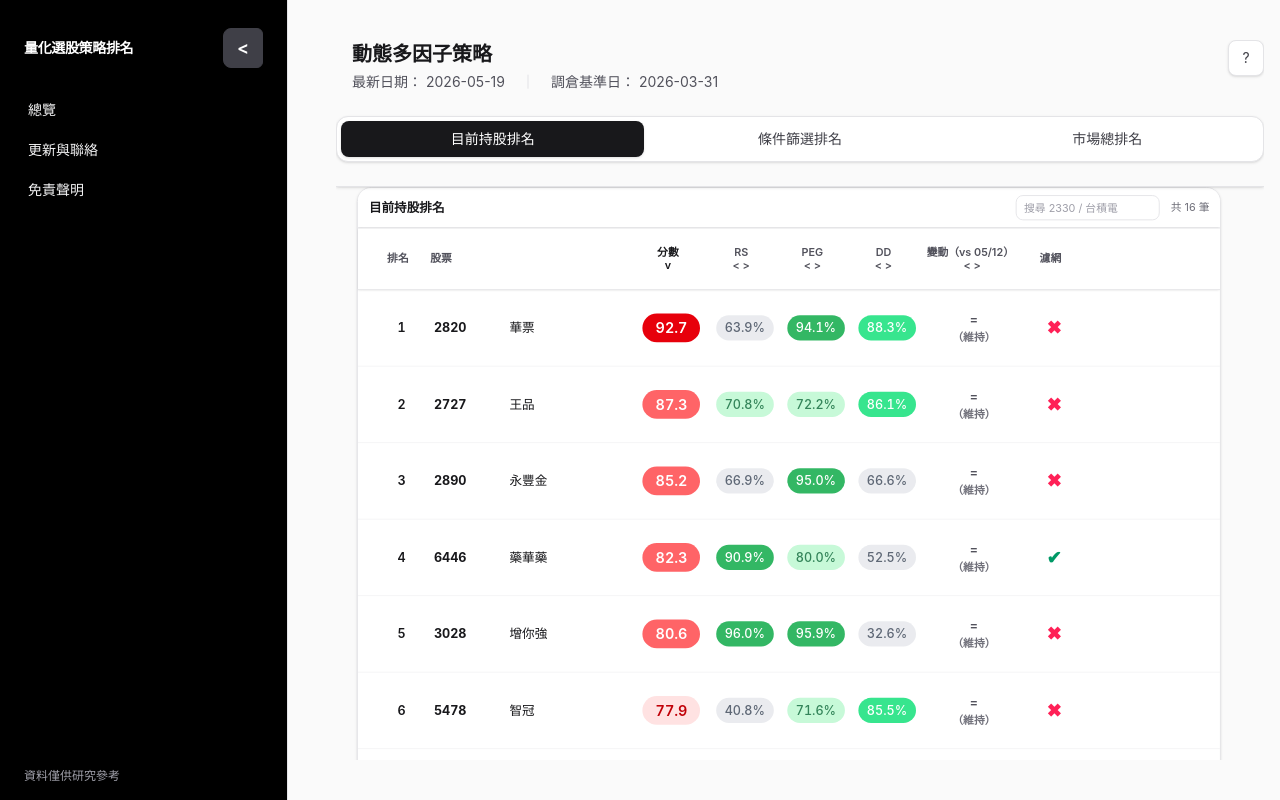
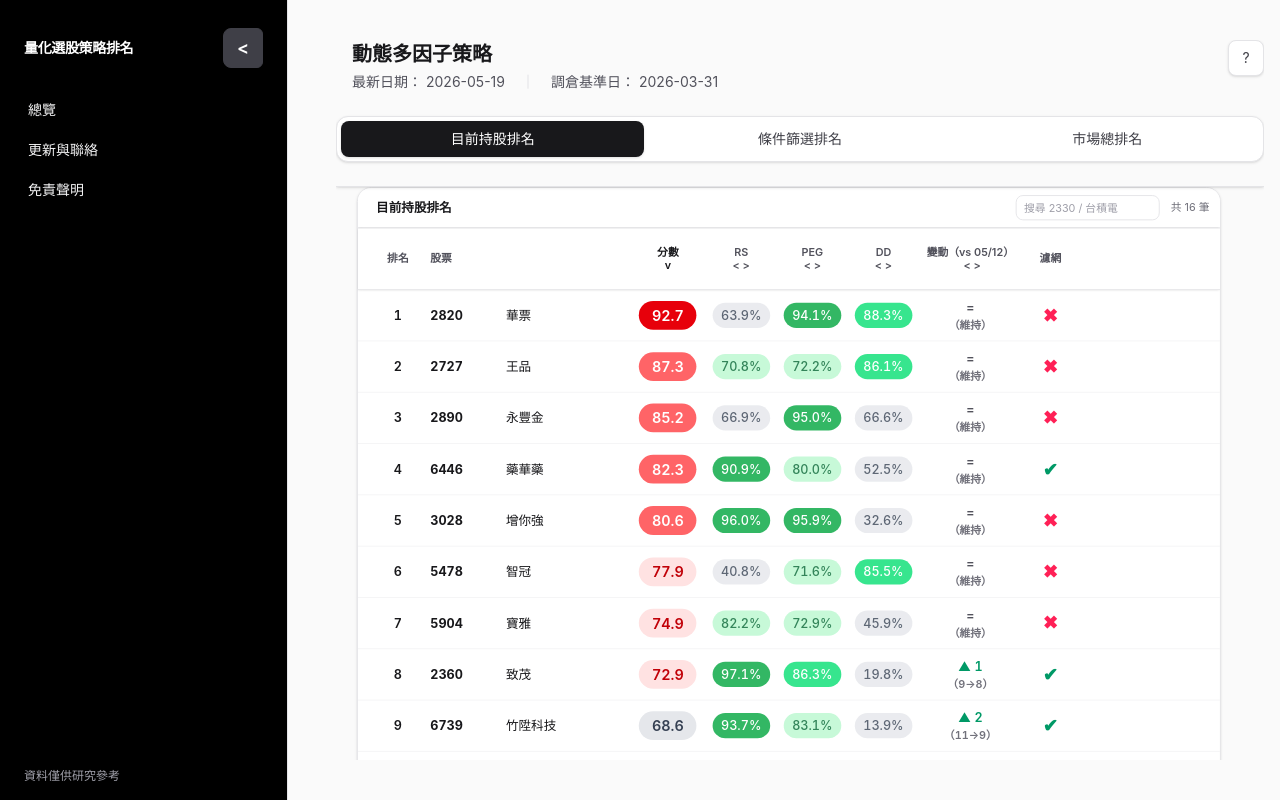
Before and after one commit to amu-0713/my-stock-rank, a React (Vite) app: page /strategy/1 in a window 1280 px wide. Built offline with nearby package versions, Linux system fonts and the light colour scheme.

Commit message:
Update RankList.jsx

```diff
--- a/src/components/RankList.jsx
+++ b/src/components/RankList.jsx
@@ -416,7 +416,7 @@ export default function RankList({
   return (
     <div className={`isolate flex h-full min-h-0 flex-col overflow-hidden rounded-2xl border border-zinc-200 bg-white shadow-sm max-w-[960px] mx-auto ${isModalOpen ? 'pointer-events-none' : ''}`}>
       <div className="z-40 border-b border-zinc-200 bg-white">
-        <div className="flex w-full items-center justify-between gap-3 px-4 py-3 shadow-sm landscape:px-3 landscape:py-2">
+        <div className="flex w-full items-center justify-between gap-3 px-4 py-3 shadow-sm landscape:pl-5 landscape:pr-3 landscape:py-2">
           <div className="text-sm font-semibold text-zinc-900">{title}</div>
 
           <div className="flex items-center gap-3">
@@ -502,7 +502,7 @@ export default function RankList({
               return (
                 <div
                   key={`${row.base_rank ?? index}-${row.stock_id}`}
-                  className={`grid ${gridCols} items-center gap-1 px-4 py-4 hover:bg-zinc-50`}
+                  className={`grid ${gridCols} items-center gap-1 px-4 py-4 hover:bg-zinc-50 landscape:px-3 landscape:py-2`}
                 >
                   <div className="text-center text-sm font-semibold tabular-nums">
                     {formatMaybeNumber(displayedRank)}
@@ -538,7 +538,7 @@ export default function RankList({
                     </div>
                   ))}
 
-                  <div className={`flex flex-col items-center justify-center text-sm font-semibold tabular-nums ${rankChange.className} min-h-[52px]`}>
+                  <div className={`flex flex-col items-center justify-center text-sm font-semibold tabular-nums ${rankChange.className} min-h-[52px] landscape:min-h-[40px]`}>
                     <div>{rankChange.mainLabel}</div>
                     {rankChange.detailLabel && (
                       <div className="text-xs text-zinc-500 mt-0.5">
@@ -550,7 +550,7 @@ export default function RankList({
                   {showFilterColumn && (
                     <button
                       type="button"
-                      className="flex min-h-[52px] items-center justify-center rounded-xl hover:bg-zinc-100"
+                      className="flex min-h-[52px] items-center justify-center rounded-xl hover:bg-zinc-100 landscape:min-h-[40px]"
                       onClick={() => setSelectedStock(row)}
                       title={row.passed_filter ? '通過濾網' : '未通過濾網，點擊查看原因'}
                     >
```
